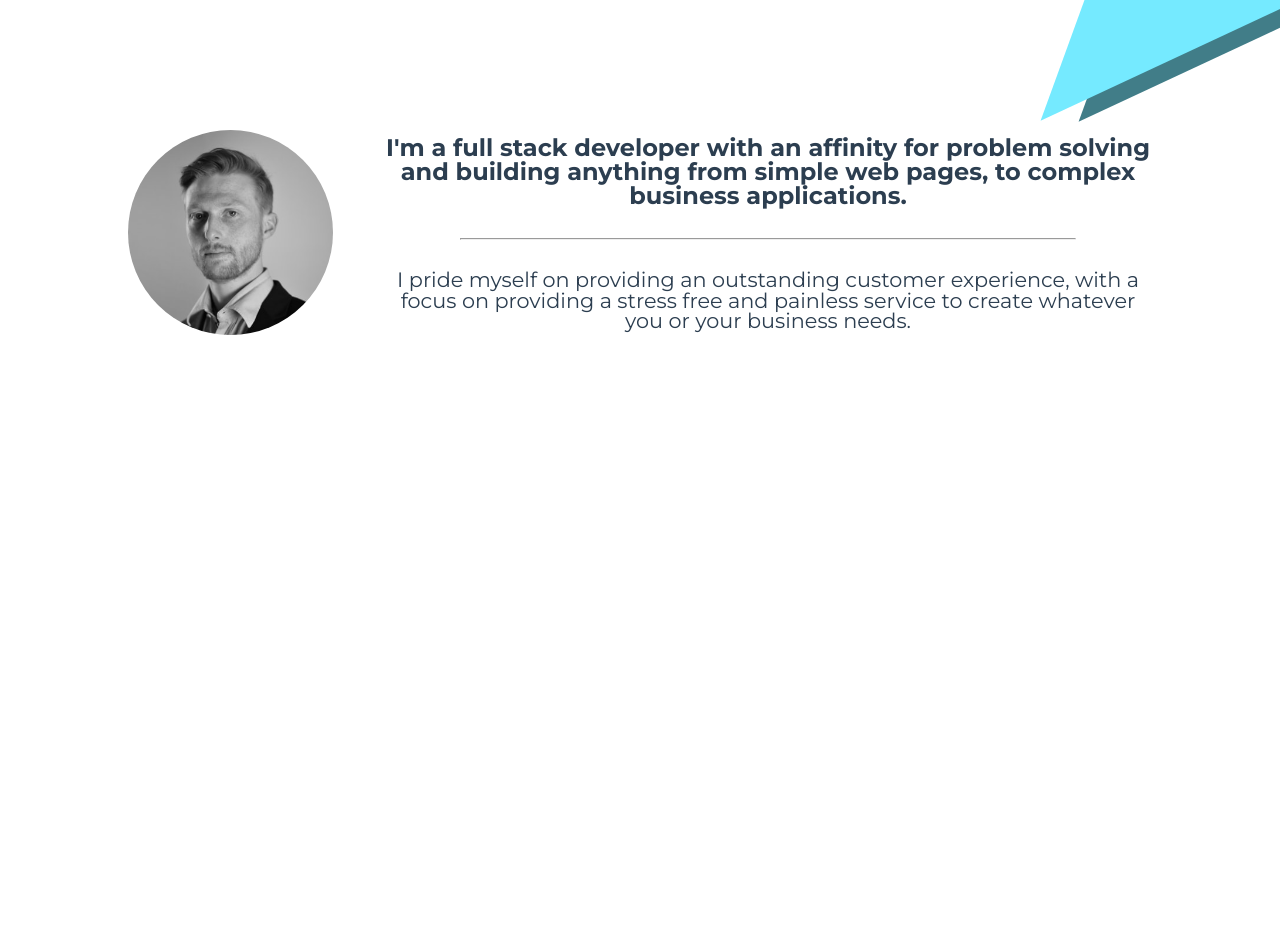
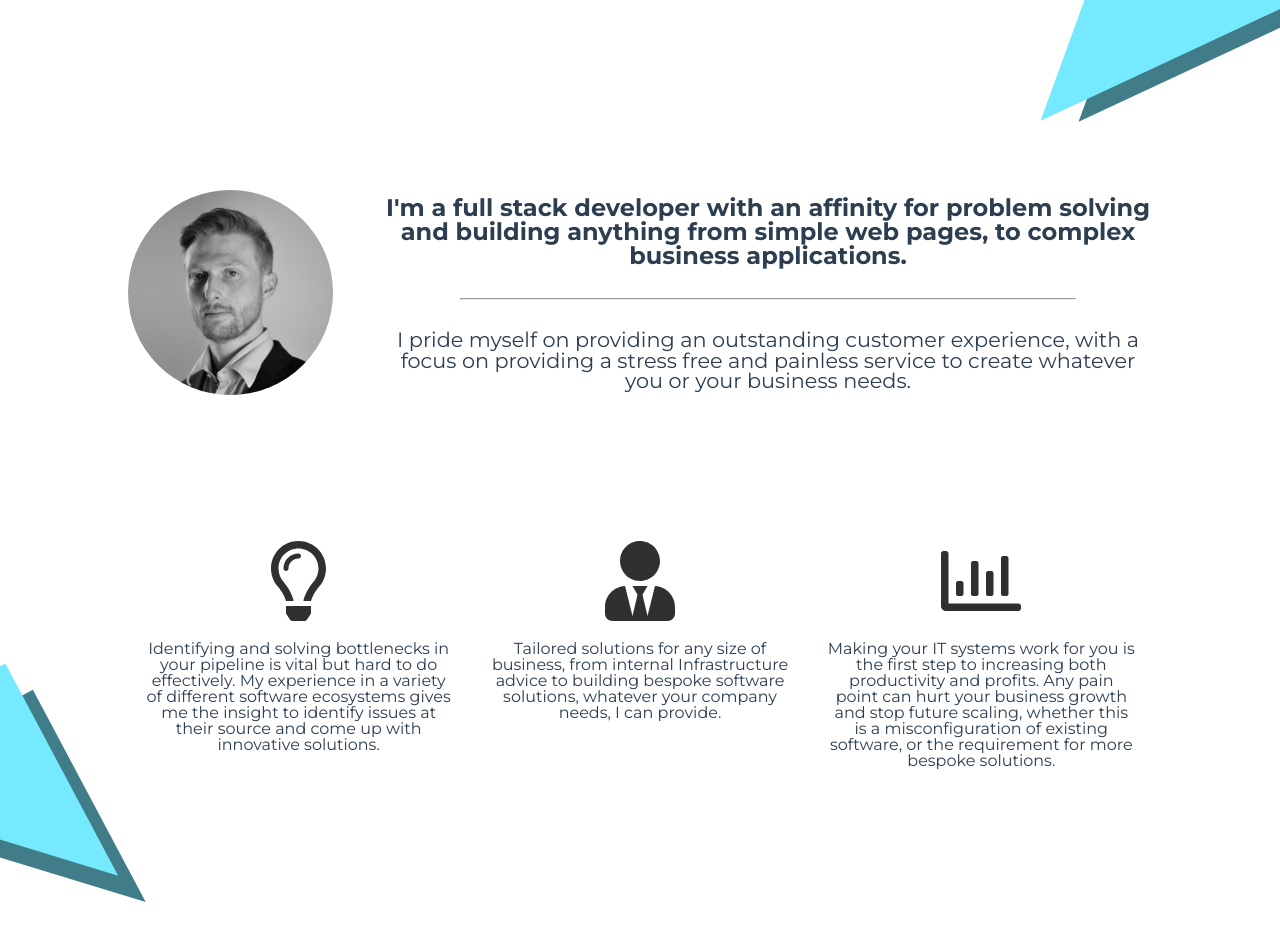
Before and after one commit to thespragg/TechWolf-Solutions, a Vue app: page / in a window 1280 px wide. Shown: the part 220-1160 px from the top of the page. Built offline with nearby package versions, Linux system fonts and the light colour scheme; what vue3-mq would draw is missing.

Commit message:
Added more info to about and reduced css

```diff
--- a/src/views/Home.vue
+++ b/src/views/Home.vue
@@ -6,12 +6,12 @@
         <img class="half-logo" src="@/assets/half-logo.png" />
       </div>
       <div class="top-triangle-container">
-        <div class="triangle"></div>
-        <div class="triangle-2"></div>
+        <div class="triangle-light"></div>
+        <div class="triangle-dark"></div>
       </div>
       <div class="bottom-triangle-container">
-        <div class="triangle-3"></div>
-        <div class="triangle-4"></div>
+        <div class="triangle-light"></div>
+        <div class="triangle-dark"></div>
       </div>
       <span class="space"></span>
       <div class="tagline">
@@ -75,7 +75,7 @@
               and building anything from simple web pages, to complex business
               applications.
             </p>
-            <hr style="width:80%"/>
+            <hr style="width: 80%" />
             <p class="about-text-bottom">
               I pride myself on providing an outstanding customer experience,
               with a focus on providing a stress free and painless service to
@@ -83,7 +83,48 @@
             </p>
           </div>
         </div>
-        <div class="about-bottom"></div>
+        <div class="about-bottom">
+          <div class="feature-item">
+            <font-awesome-icon
+              class="feature-icon"
+              :icon="['far', 'lightbulb']"
+            />
+            <p>
+              Identifying and solving bottlenecks in your pipeline is vital but
+              hard to do effectively. My experience in a variety of different
+              software ecosystems gives me the insight to identify issues at
+              their source and come up with innovative solutions.
+            </p>
+          </div>
+          <div class="feature-item">
+            <font-awesome-icon
+              class="feature-icon"
+              :icon="['fas', 'user-tie']"
+            />
+            <p>
+              Tailored solutions for any size of business, from internal
+              Infrastructure advice to building bespoke software solutions,
+              whatever your company needs, I can provide.
+            </p>
+          </div>
+          <div class="feature-item">
+            <font-awesome-icon
+              class="feature-icon"
+              :icon="['far', 'chart-bar']"
+            />
+            <p>
+              Making your IT systems work for you is the first step to
+              increasing both productivity and profits. Any pain point can hurt
+              your business growth and stop future scaling, whether this is a
+              misconfiguration of existing software, or the requirement for more
+              bespoke solutions.
+            </p>
+          </div>
+        </div>
+      </div>
+      <div class="about-triangle-container">
+        <div class="triangle-light"></div>
+        <div class="triangle-dark"></div>
       </div>
     </div>
     <div id="blog"></div>
@@ -232,6 +273,11 @@ export default {
 
   .top-triangle-container {
     position: absolute;
+    transform: rotate(-90deg) translatex(-5%) translateY(-20%);
+    display: flex;
+    align-items: center;
+    top: 0;
+    z-index: 1;
   }
 
   .bottom-triangle-container {
@@ -242,8 +288,16 @@ export default {
     display: flex;
     align-items: center;
     z-index: 2;
+  }
 
-    .triangle-3 {
+  .tagline {
+    color: white;
+    font-size: 2em;
+    width: 40%;
+  }
+}
+
+.triangle-light {
   width: 0;
   height: 0;
   z-index: 1;
@@ -253,7 +307,7 @@ export default {
   border-bottom: 170px solid #75eaff;
 }
 
-    .triangle-4 {
+.triangle-dark {
   width: 0;
   height: 0;
   z-index: 0;
@@ -261,14 +315,6 @@ export default {
   border-left: 170px solid transparent;
   border-right: 170px solid transparent;
   border-bottom: 170px solid #417d88;
-    }
-  }
-
-  .tagline {
-    color: white;
-    font-size: 2em;
-    width: 40%;
-  }
 }
 
 @keyframes bounce {
@@ -284,12 +330,21 @@ export default {
 }
 
 #about {
+  padding-top: 100px;
   min-height: 100vh;
   width: 100vw;
   box-sizing: border-box;
-  padding-top: 140px;
   background-color: white;
   position: relative;
+
+  .about-triangle-container {
+    position: absolute;
+    bottom: 0;
+    transform: translateX(-72%) rotate(17deg);
+    display: flex;
+    align-items: center;
+    z-index: 1;
+  }
 
   .about-container {
     width: 80%;
@@ -297,35 +352,57 @@ export default {
     display: flex;
     align-items: center;
     flex-direction: column;
+    justify-content: center;
 
     .about-top {
       align-items: center;
       justify-content: space-between;
+      flex-direction: column;
       display: flex;
       width: 100%;
+      margin-bottom: 12%;
 
       .about-header {
         width: 75%;
 
         .about-text-top {
           font-weight: bold;
-          font-size: 1.5em;
-          margin-bottom:30px;
-        }
-
-        .about-text-bottom {
-          margin-top:30px;
-          font-size: 1.3em;
         }
       }
 
       .headshot-container {
-        width: 20%;
+        width: 30%;
         z-index: 2;
+        margin-bottom: 20px;
 
         .headshot-img {
           width: 100%;
           border-radius: 50%;
+        }
+      }
+    }
+
+    .about-bottom {
+      width: 100%;
+      display: flex;
+      justify-content: space-around;
+      align-items: flex-start;
+      flex-wrap: wrap;
+      position: relative;
+      z-index: 3;
+
+      .feature-item {
+        display: flex;
+        flex-direction: column;
+        width: 30%;
+        min-width: 250px;
+        align-items: center;
+        margin: 20px 0;
+
+        .feature-icon {
+          font-size: 5em;
+          color: #303030;
+          margin-bottom: 20px;
         }
       }
     }
@@ -361,32 +438,30 @@ export default {
         opacity: 1;
       }
     }
-
-    .top-triangle-container {
-      position: absolute;
-      display: flex;
-      align-items: center;
-      top: 0;
-      z-index: 1;
-
-      .triangle {
-        width: 0;
-        height: 0;
-        transform: translateY(-50%);
-        z-index: 11;
-        border-top: 150px solid transparent;
-        border-bottom: 150px solid transparent;
-        border-right: 150px solid #75eaff;
   }
 
-      .triangle-2 {
-        width: 0;
-        height: 0;
-        transform: translateX(-90%) translateY(-50%);
-        z-index: 10;
-        border-top: 150px solid transparent;
-        border-bottom: 150px solid transparent;
-        border-right: 150px solid #417d88;
+  #about {
+    padding-top: 200px;
+
+    .about-container {
+      .about-top {
+        flex-direction: row;
+
+        .about-text-top {
+          font-size: 1.5em;
+          margin-bottom: 30px;
+        }
+
+        .about-text-bottom {
+          margin-top: 30px;
+          font-size: 1.3em;
+        }
+
+        .headshot-container {
+          width: 20%;
+          min-width: 200px;
+          margin-bottom: 0;
+        }
       }
     }
   }
```
Lines whose indentation alone changed are shown as unchanged.
